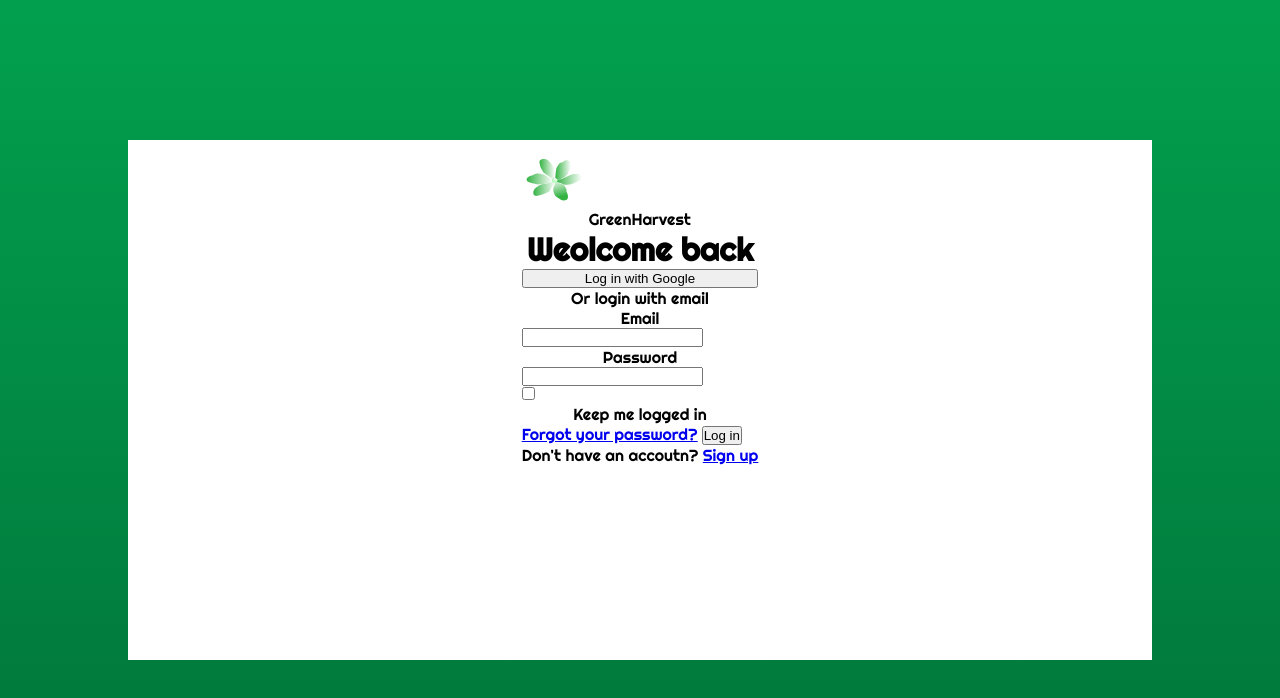
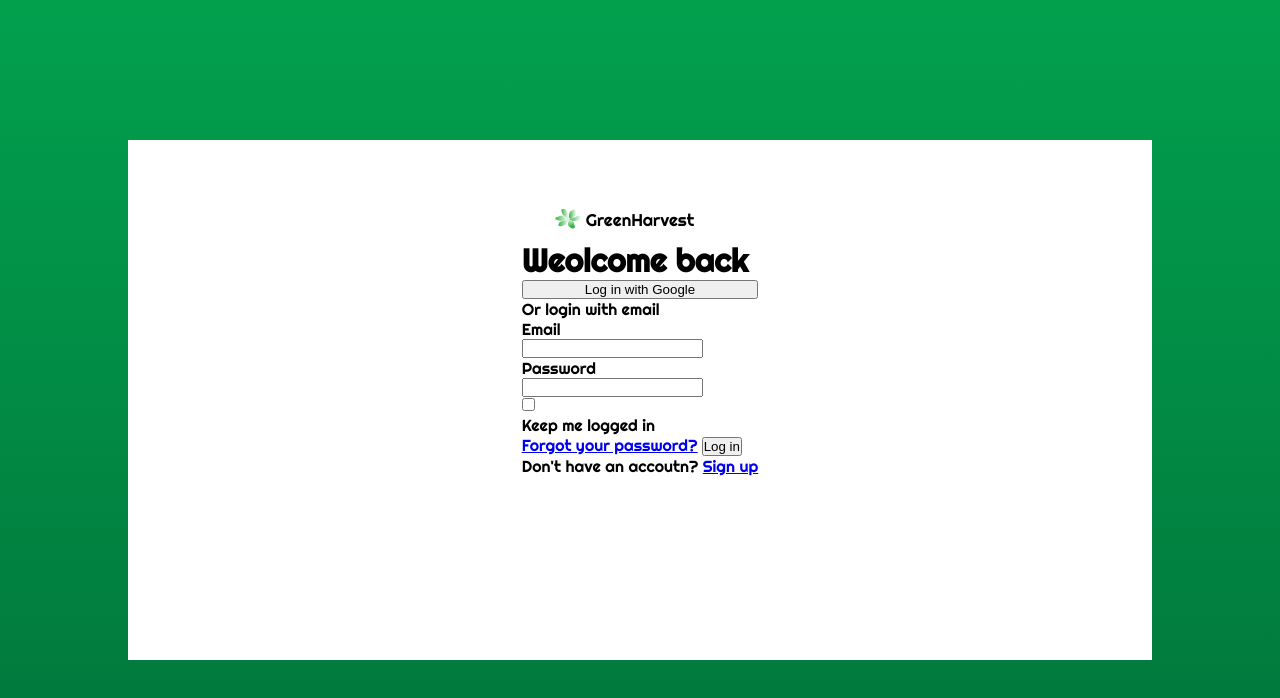
Before and after one commit to KasiaPodkowa/landing-page-training, a plain HTML site: page index.html in a window 1280 px wide. Drawn offline with Linux system fonts and the light colour scheme.

Commit message:
Adding scss logo code
margin?

```diff
--- a/index.html
+++ b/index.html
@@ -16,7 +16,7 @@
         <main class="main">
 
             <div class="logo main__logo">
-                <img src="svg/Logo.svg" alt="Logo" class="logo--img">
+                <img src="svg/Logo.svg" alt="Logo" class="logo__img">
                 <span class=" text logo__name">GreenHarvest</span>
             </div>
 
--- a/sass/_body.scss
+++ b/sass/_body.scss
@@ -12,5 +12,4 @@ body {
 
 .text {
     font-family: $fontFamily;
-    text-align: center;
 }
--- a/sass/_main.scss
+++ b/sass/_main.scss
@@ -4,4 +4,28 @@
     flex-wrap: wrap;
     align-content: center;
     justify-content: space-between;
+
+    .logo {
+        position: relative;
+        display: flex;
+        justify-content: center;
+        align-content: center;
+        line-height: 40px;
+        margin-top: 60px;
+
+        &__img {
+            position: relative;
+            transform: translateX(calc(-100% - 32px));
+            width: 40px;
+            height: 40px;
+        }
+
+        &__name {
+            position: absolute;
+            left: 50%;
+            transform: translateX(-50%);
+            font-size: 17px;
+        }
+    }
+
 }
```
Also changed, not shown: css/style.css, 1 other file.
